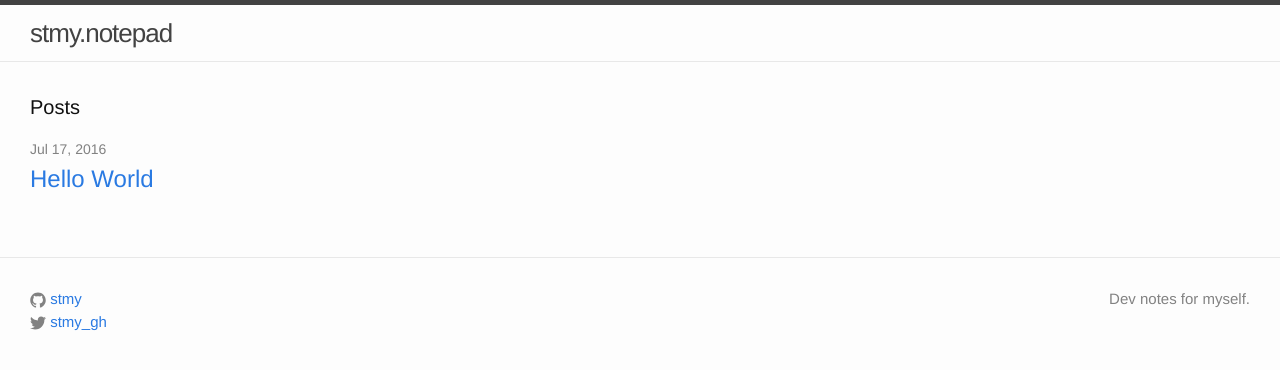
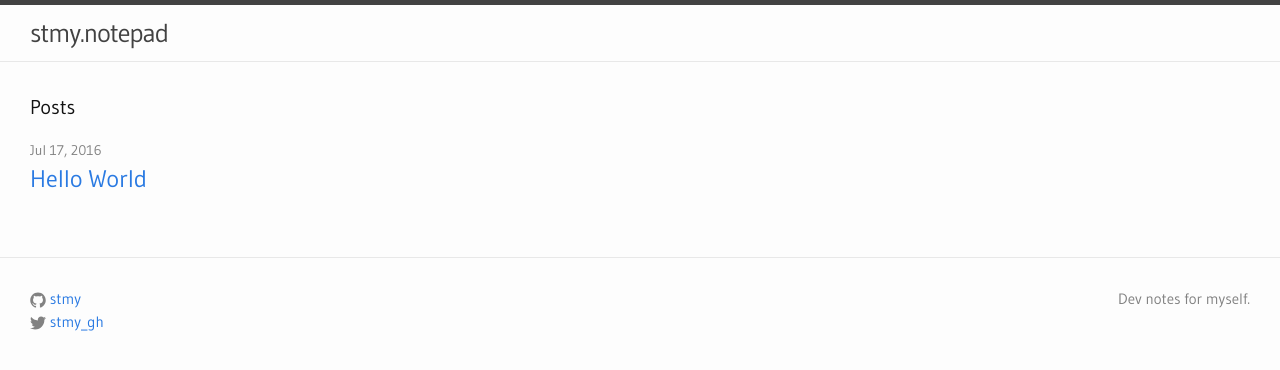
Before and after one commit to stmy/stmy.github.io, a Jekyll site: the page built from index.html, in a window 1280 px wide. Shown: the top 370 px of the page. Built offline with Jekyll 4.4.1, drawn with Linux system fonts in a browser that asks for light colours; nearby versions of some CDN libraries.

Commit message:
Update main.scss

```diff
--- a/css/main.scss
+++ b/css/main.scss
@@ -6,7 +6,7 @@
 
 
 // Our variables
-$base-font-family: "Helvetica Neue", Helvetica, Arial, sans-serif;
+$base-font-family: "Gudea", "Helvetica Neue", Helvetica, Arial, sans-serif;
 $base-font-size:   16px;
 $base-font-weight: 400;
 $small-font-size:  $base-font-size * 0.875;
```
